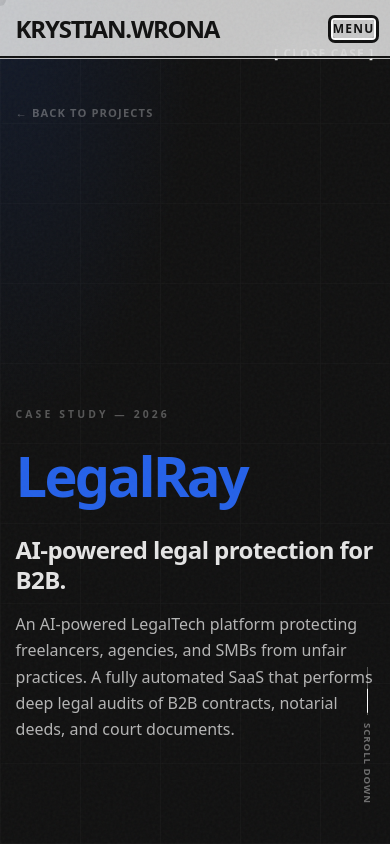
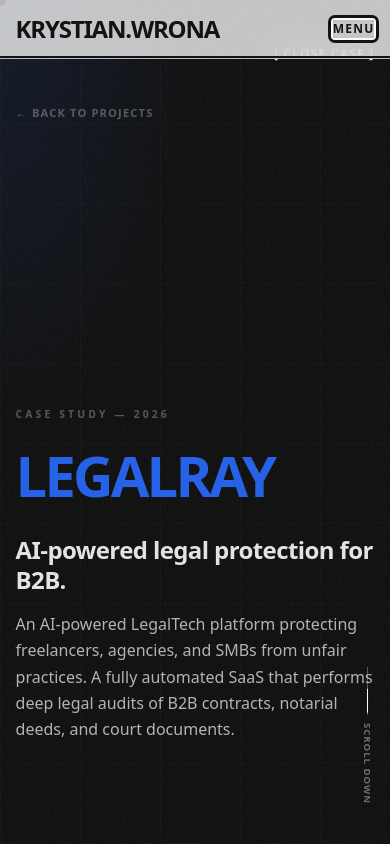
Before and after one commit to krystianwrona/Portfolio, a Next.js app: page /projects/legalray in a window 390 px wide. Shown: the top 844 px of the page. Built offline with nearby package versions, Linux system fonts and the light colour scheme.

Commit message:
Uppercase hero titles and disable lightbox on mobile in both case studies

```diff
--- a/src/app/projects/adoptme/page.tsx
+++ b/src/app/projects/adoptme/page.tsx
@@ -167,7 +167,7 @@ export default function AdoptMeCaseStudy() {
               className="font-display font-black leading-none tracking-tighter mb-8"
               style={{ fontSize: "clamp(3.5rem, 10vw, 11rem)", color: BRAND }}
             >
-              Adoptio
+              ADOPTIO
             </motion.h1>
 
             <motion.div
@@ -353,6 +353,7 @@ export default function AdoptMeCaseStudy() {
                     }}
                     onClick={(e) => {
                       if (Math.abs(e.clientX - pointerDownX.current) > 8) return;
+                      if (window.innerWidth < 768) return;
                       setLightboxIndex(i);
                       setLightboxOpen(true);
                     }}
--- a/src/app/projects/legalray/page.tsx
+++ b/src/app/projects/legalray/page.tsx
@@ -164,7 +164,7 @@ export default function LegalRayCaseStudy() {
               className="font-display font-black leading-none tracking-tighter mb-8"
               style={{ fontSize: "clamp(3.5rem, 10vw, 11rem)", color: BRAND }}
             >
-              LegalRay
+              LEGALRAY
             </motion.h1>
 
             <motion.div
```
